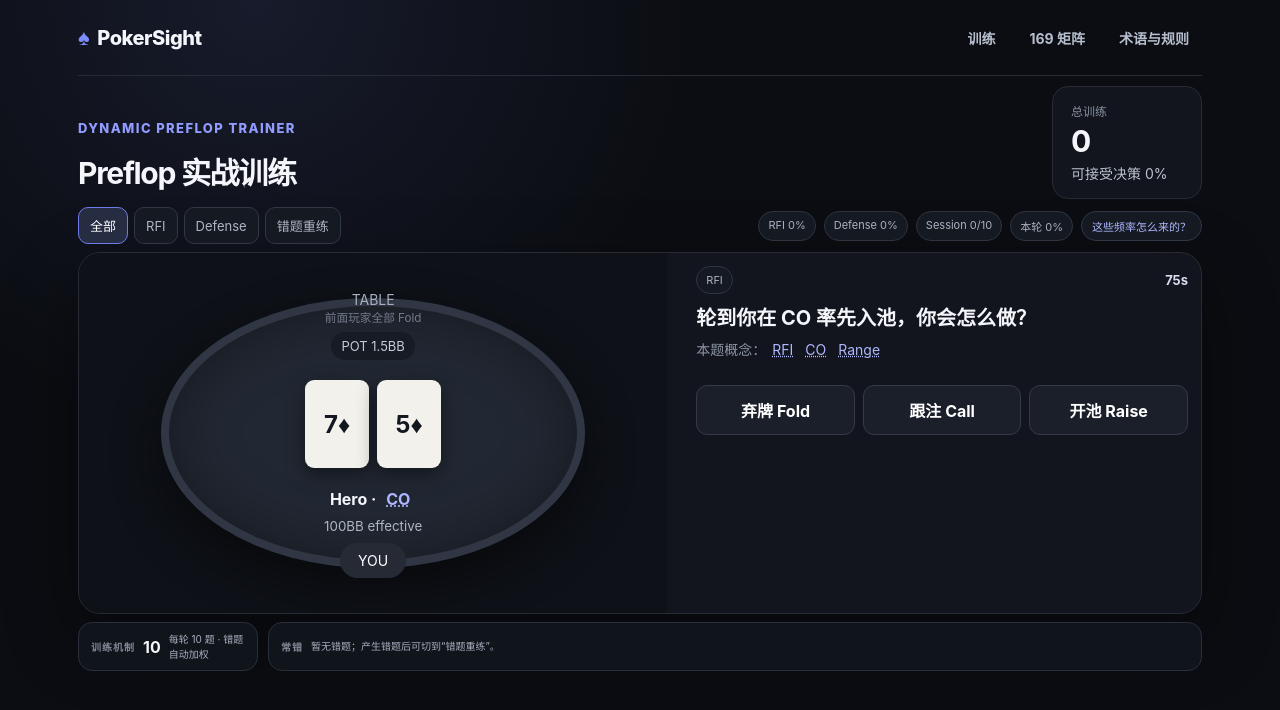
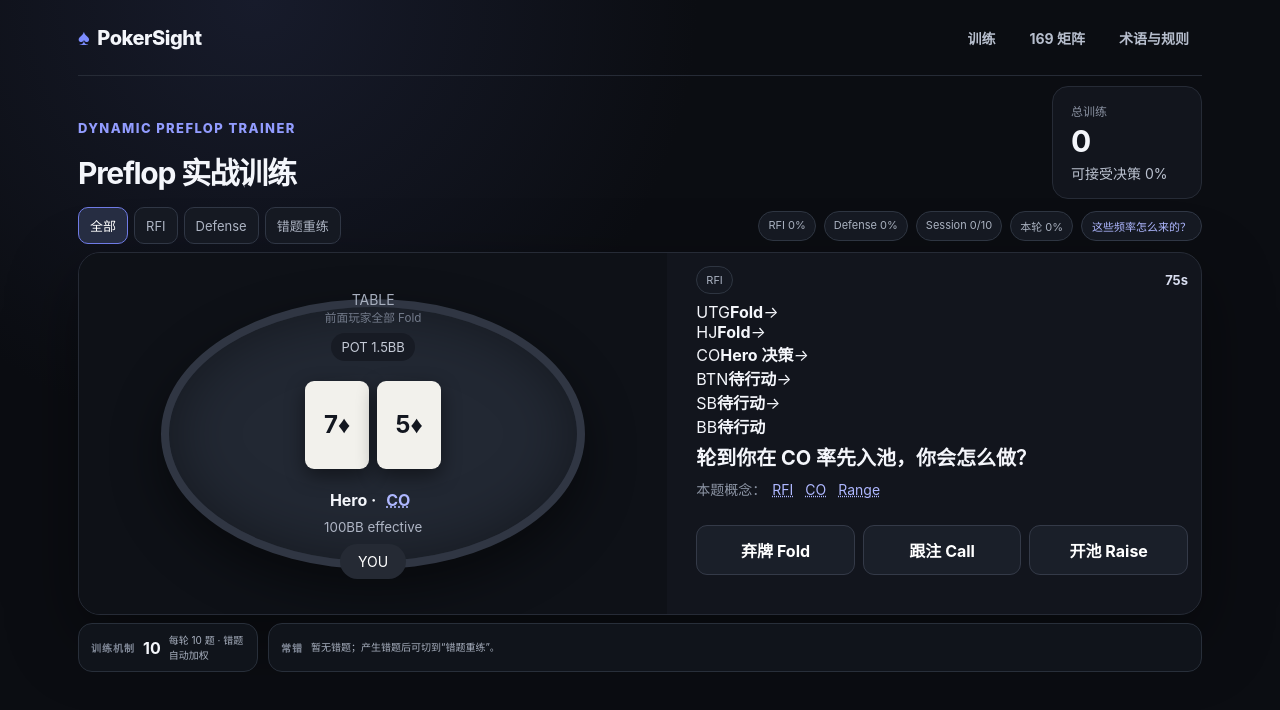
Before and after one commit to howyu/poker-sight, a Next.js app: page /trainer in a window 1280 px wide. Shown: the top 710 px of the page. Built offline with nearby package versions, Linux system fonts and the light colour scheme.

Commit message:
feat: show preflop action sequence in trainer

```diff
--- a/app/trainer/page.tsx
+++ b/app/trainer/page.tsx
@@ -2,7 +2,7 @@
 import {useEffect,useMemo,useState} from "react";
 import SiteNav from "../SiteNav";
 import {glossary} from "../../lib/poker";
-import {actionLabel,buildTrainerPool,nextAdaptiveSpot,nextTrainerSpot,TrainerAction,TrainerSpot} from "../../lib/trainerEngine";
+import {actionLabel,buildTrainerPool,getActionTrail,nextAdaptiveSpot,nextTrainerSpot,TrainerAction,TrainerSpot} from "../../lib/trainerEngine";
 
 type Progress={seen:number;score:number;rfiSeen:number;rfiScore:number;defenseSeen:number;defenseScore:number;misses:Record<string,number>};
 const emptyProgress:Progress={seen:0,score:0,rfiSeen:0,rfiScore:0,defenseSeen:0,defenseScore:0,misses:{}};
@@ -36,13 +36,14 @@ export default function Trainer(){
  function changeMode(v:"all"|"rfi"|"defense"|"review"){setModeFilter(v);setPicked(null);setSessionSeen(0);setSessionScore(0);const p=v==="all"||v==="review"?pool:pool.filter(x=>x.mode===v);setSpot(nextAdaptiveSpot(p,progress.misses,spot.id,v==="review"))}
  function restartSession(){setPicked(null);setSessionSeen(0);setSessionScore(0);setSpot(nextAdaptiveSpot(activePool,progress.misses,spot.id,modeFilter==="review"))}
  const mix=Object.entries(spot.frequencies).filter(([,v])=>v>0).map(([a,v])=>actionLabel(a as TrainerAction,spot.mode)+" "+v+"%").join(" · ");
+ const actionTrail=getActionTrail(spot);
  const hit=progress.seen?Math.round(progress.score/progress.seen*100):0;
  const topMisses=Object.entries(progress.misses).sort((a,b)=>b[1]-a[1]).slice(0,3);
  return <main><SiteNav/><section className="pageHead trainerHead compactTrainerHead"><div><p className="eyebrow">DYNAMIC PREFLOP TRAINER</p><h1>Preflop 实战训练</h1><p>从现有 Range 数据动态出题。先做决定，再看频率与解释。</p></div><div className="scoreCard"><small>总训练</small><strong>{progress.seen}</strong><span>可接受决策 {hit}%</span></div></section>
  <section className="trainerToolbar"><div className="segmented">{(["all","rfi","defense","review"] as const).map(v=><button key={v} disabled={v==="review"&&Object.keys(progress.misses).length===0} className={modeFilter===v?"active":""} onClick={()=>changeMode(v)}>{v==="all"?"全部":v==="rfi"?"RFI":v==="defense"?"Defense":"错题重练"}</button>)}</div><div className="trainerStats"><span>RFI {progress.rfiSeen?Math.round(progress.rfiScore/progress.rfiSeen*100):0}%</span><span>Defense {progress.defenseSeen?Math.round(progress.defenseScore/progress.defenseSeen*100):0}%</span><span>Session {sessionSeen}/{sessionSize}</span><span>本轮 {sessionSeen?Math.round(sessionScore/sessionSeen*100):0}%</span><button className="methodButton" onClick={()=>setShowMethod(true)}>这些频率怎么来的？</button></div></section>
  <section className="trainer">
   <div className="table"><div className="seat top">{spot.mode==="defense"?"BTN":"TABLE"}<br/><small>{spot.villain}</small></div><div className="felt"><span className="pot">POT {spot.pot}</span><div className="cards"><b>{spot.hand.split(" ")[0]}</b><b>{spot.hand.split(" ")[1]}</b></div><strong>Hero · <button className="term" onClick={()=>setTerm(spot.position)}>{spot.position}</button></strong><small>{spot.stack} effective</small></div><div className="seat bottom">YOU</div></div>
-  <div className="decision"><div className="spotMeta"><span>{spot.mode==="rfi"?"RFI":"DEFENSE"}</span><b>{spot.handClass}</b></div><h2>{spot.prompt}</h2><p className="terms">本题概念：{spot.terms.map(x=><button key={x} onClick={()=>setTerm(x)}>{x}</button>)}</p>
+  <div className="decision"><div className="spotMeta"><span>{spot.mode==="rfi"?"RFI":"DEFENSE"}</span><b>{spot.handClass}</b></div><div className="actionTrail" aria-label="Preflop action order">{actionTrail.map((item,i)=><div key={item.position} className={"actionStep "+(item.hero?"heroStep ":"")+(item.active?"activeStep":"")}><span>{item.position}</span><b>{item.action}</b>{i<actionTrail.length-1&&<i>→</i>}</div>)}</div><h2>{spot.prompt}</h2><p className="terms">本题概念：{spot.terms.map(x=><button key={x} onClick={()=>setTerm(x)}>{x}</button>)}</p>
    <div className="actions">{(["fold","call","raise"] as TrainerAction[]).map(a=>{const available=spot.frequencies[a]>0;return <button key={a} disabled={!!picked} className={picked===a?(available?"correct":"wrong"):""} onClick={()=>choose(a)}>{actionLabel(a,spot.mode)}</button>})}</div>
    {picked&&<div className="feedback"><span className="badge">{spot.frequencies[picked]>0?"✓ 参考策略允许这个动作":"→ 这个动作不在参考策略中"}</span><h3>参考频率：{mix}</h3><p>{spot.why}</p><p className="note">混合策略意味着多个动作都可能正确；错题会在后续随机训练中获得更高抽样权重。</p>{sessionSeen>=sessionSize?<button className="next" onClick={restartSession}>本轮完成 · 再来 10 题 →</button>:<button className="next" onClick={next}>下一题 →</button>}</div>}
   </div>
```
